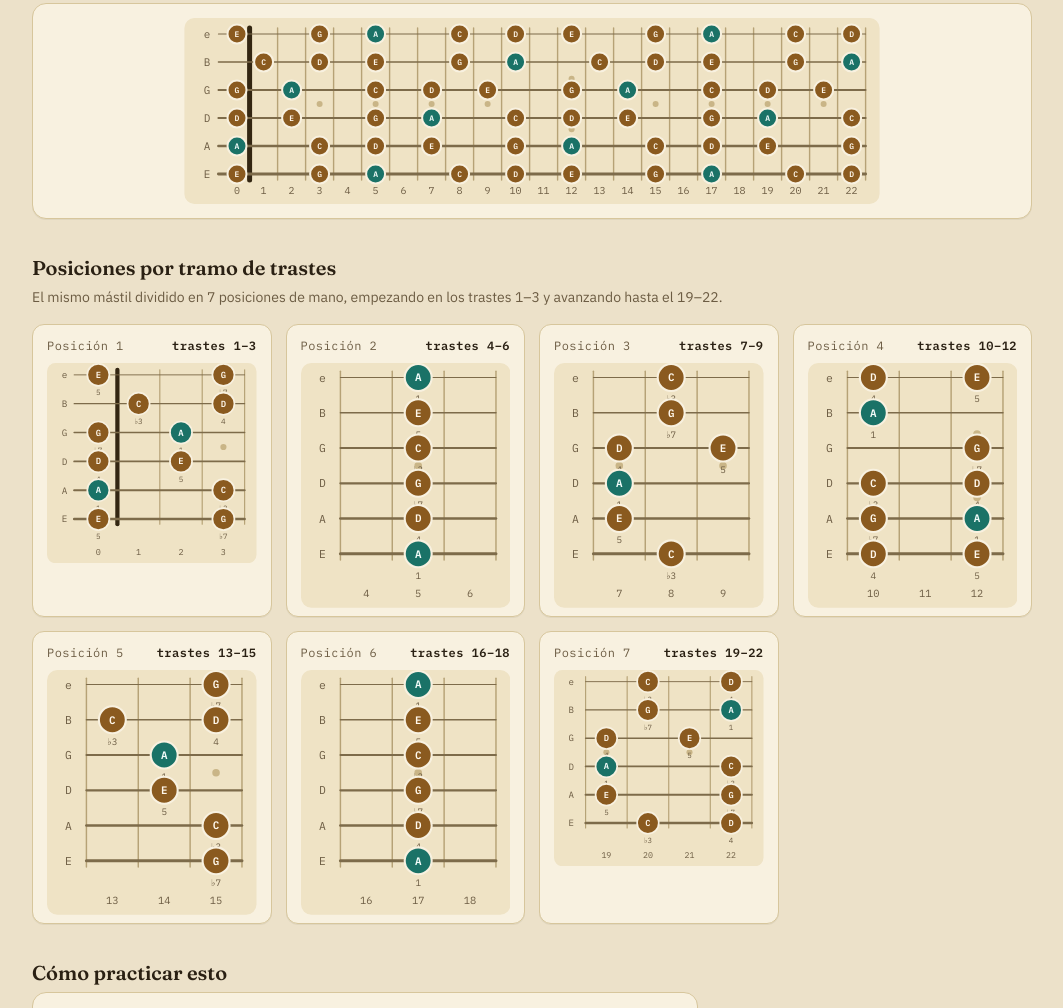
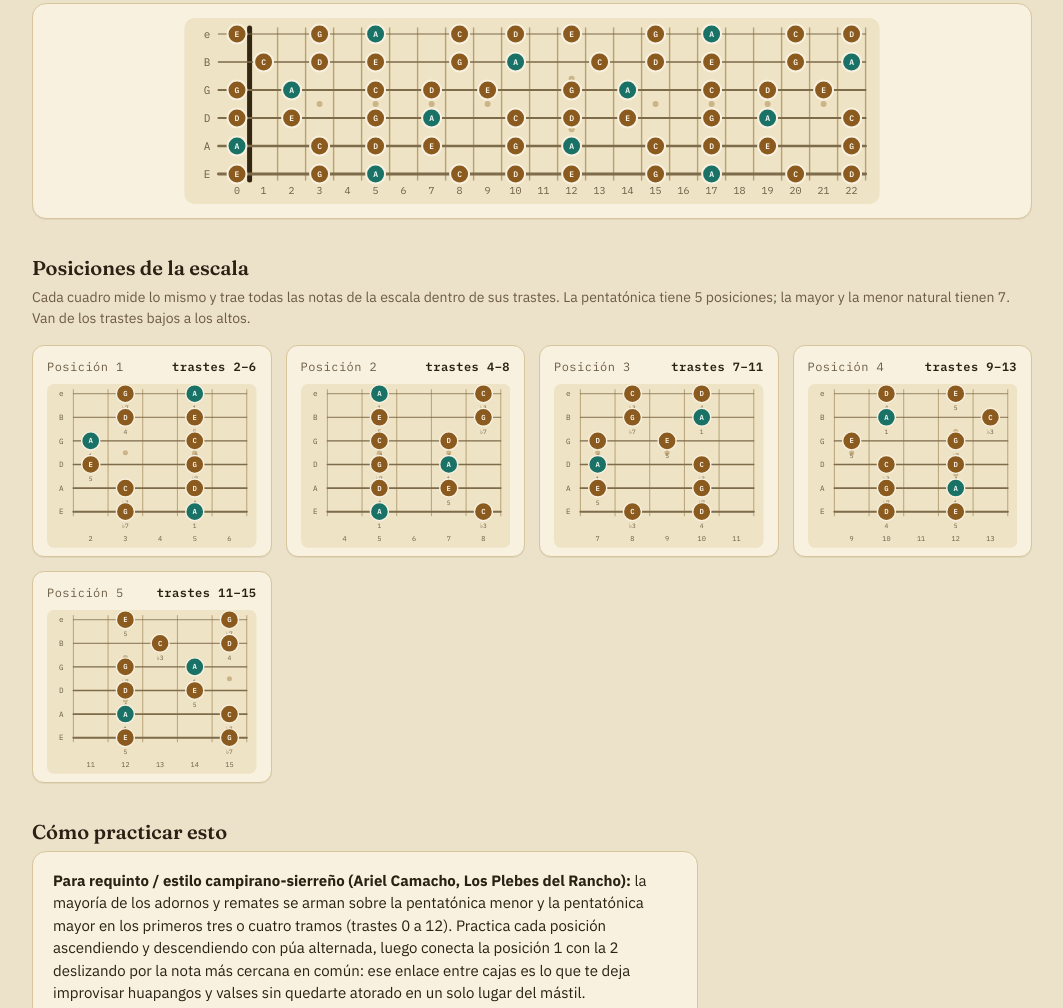
Before and after one commit to server3972/escalas-guitarra, a plain HTML site: page index.html in a window 1280 px wide. Shown: the part 705-1713 px from the top of the page, without its empty margins (108-1171 px from the left). Drawn offline with Linux system fonts and the light colour scheme.

Commit message:
Update section titles and improve note rendering

```diff
--- a/index.html
+++ b/index.html
@@ -237,8 +237,8 @@
     </section>
 
     <section id="positions">
-      <h2>Posiciones por tramo de trastes</h2>
-      <p class="section-sub">El mismo mástil dividido en 7 posiciones de mano, empezando en los trastes 1&ndash;3 y avanzando hasta el 19&ndash;22.</p>
+      <h2>Posiciones de la escala</h2>
+      <p class="section-sub">Cada cuadro mide lo mismo y trae todas las notas de la escala dentro de sus trastes. La pentatónica tiene 5 posiciones; la mayor y la menor natural tienen 7. Van de los trastes bajos a los altos.</p>
       <div class="grid" id="positionsGrid"></div>
     </section>
 
@@ -258,7 +258,7 @@
         vuelo más rockero.</p>
         <p><strong>Guitarra de doce cuerdas:</strong> la afinación es la misma que la de seis cuerdas
         (Mi&ndash;La&ndash;Re&ndash;Sol&ndash;Si&ndash;Mi), solo que cada cuerda va en par. En las cuatro cuerdas
-        graves (Mi, La, Re, Sol) el par s½ toca en octavas; en Si y Mi agudo el par va al unísono. Las posiciones y
+        graves (Mi, La, Re, Sol) el par suena en octavas; en Si y Mi agudo el par va al unísono. Las posiciones y
         digitación de este mástil son idénticas en la docerola: simplemente pisas ambas cuerdas de cada par juntas.</p>
         <p>Rutina sugerida: metrónomo lento, una posición por día durante la semana, y los sábados enlazar las
         siete posiciones de corrido, de abajo hacia arriba y de regreso.</p>
@@ -327,7 +327,7 @@
     var marginL = opts.marginL, marginT = opts.marginT, marginB = opts.marginB, marginR = opts.marginR;
     var dotR = opts.dotR, noteFont = opts.noteFont, degFont = opts.degFont;
     var showDegree = opts.showDegree;
-    var showOpen = lowWire === 0;
+    var showOpen = opts.showOpen !== false && lowWire === 0;
     var openGap = showOpen ? fretW * 0.9 : 0;
     var numFrets = highWire - lowWire;
     var boardX0 = marginL + openGap;
@@ -427,20 +427,36 @@
     svg.id = 'fullBoard';
   }
 
+  // Una caja por cada nota de la escala: empieza en el traste donde cae ese grado
+  // en la cuerda Mi grave (un traste antes, para el dedo índice) y todas las cajas
+  // de una misma escala miden lo mismo.
+  function positionWindows(){
+    var s = SCALES[state.scale], n = s.intervals.length;
+    var span = (n === 5) ? 4 : 5;
+    var wins = s.intervals.map(function(iv){
+      var a = mod12(state.root + iv - STRINGS[5].open);
+      if (a < 2) a += 12;
+      return { lo: a - 1, hi: a - 1 + span };
+    });
+    wins.sort(function(x, y){ return x.lo - y.lo; });
+    return wins;
+  }
+
   function renderPositions(){
     var grid = document.getElementById('positionsGrid');
     grid.innerHTML = '';
-    WINDOWS.forEach(function(w, i){
+    positionWindows().forEach(function(w, i){
       var card = document.createElement('div');
       card.className = 'pos-card';
       var title = document.createElement('div');
       title.className = 'pos-title';
-      title.innerHTML = '<span>Posición ' + (i+1) + '</span><b>trastes ' + (w[0]+1) + '–' + w[1] + '</b>';
+      title.innerHTML = '<span>Posición ' + (i+1) + '</span><b>trastes ' + w.lo + '–' + w.hi + '</b>';
       card.appendChild(title);
       var svg = buildBoard({
-        lowWire:w[0], highWire:w[1], fretW:50, stringH:34,
+        lowWire:w.lo - 1, highWire:w.hi, fretW:50, stringH:34,
         marginL:38, marginT:14, marginB:52, marginR:14,
         dotR:13, noteFont:10.5, degFont:9, showDegree:true,
+        showOpen:false,
         instrument: state.instrument
       });
       card.appendChild(svg);
```
